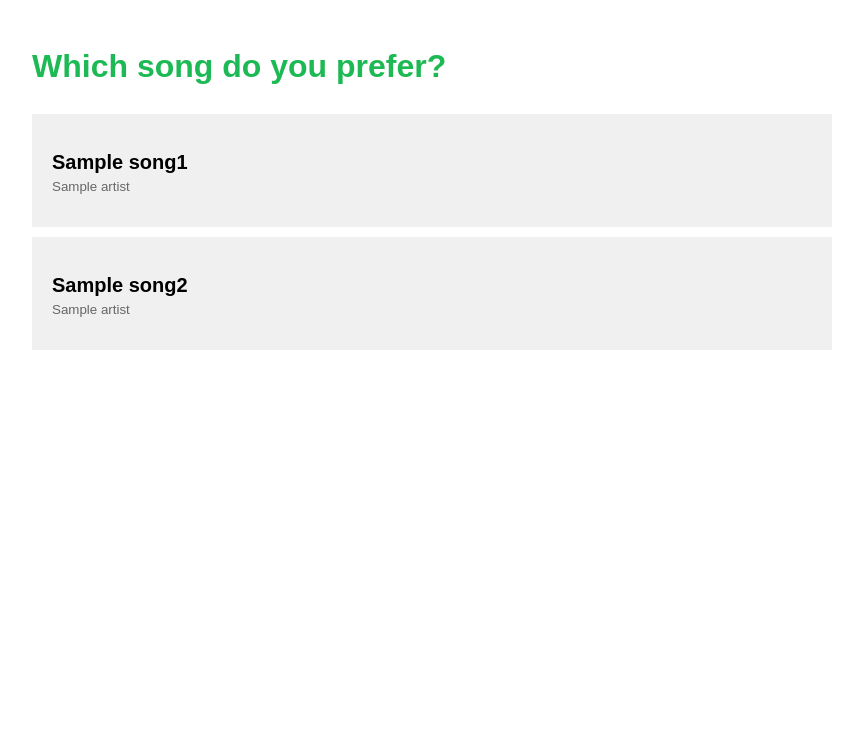
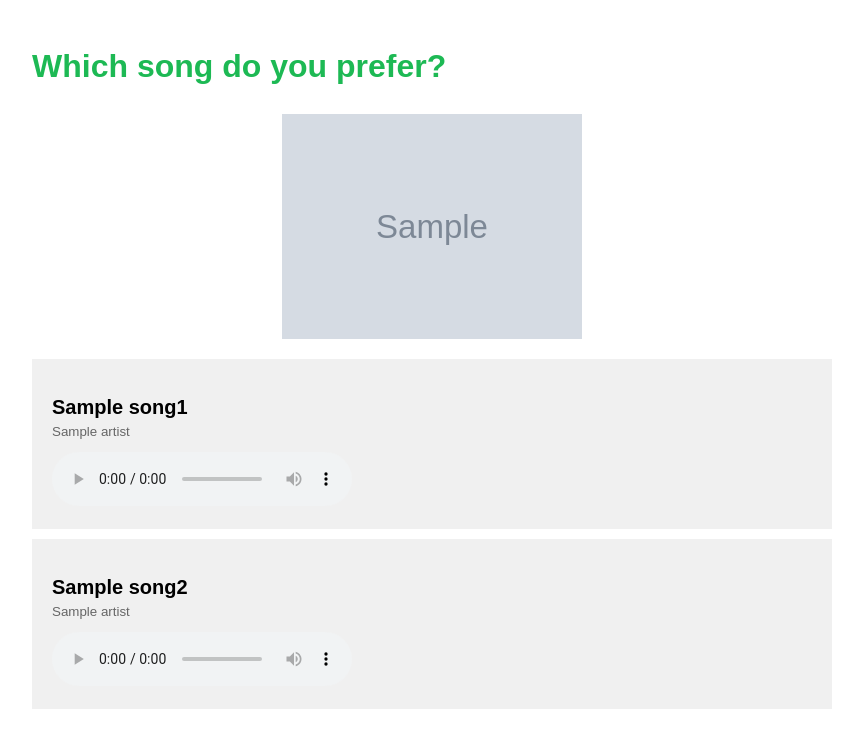
Before and after one commit to KeremKurban/Sortify, a Flask app: template templates/compare.html in a window 1280 px wide. Shown: the top 748 px of the page, without its empty margins (208-1071 px from the left). Run offline with Flask 2, Linux system fonts and the light colour scheme; the template is opened without the code that fills it: most values are stand-ins (such as "Sample title", 1, 10 or a date in 2020); grey boxes marked "Sample" are stand-in pictures.

Commit message:
add functionalities

```diff
--- a/app/routes.py
+++ b/app/routes.py
@@ -71,7 +71,8 @@ def compare():
         return redirect(url_for('result'))
 
     progress = (completed_comparisons / total_comparisons) * 100
-    return render_template('compare.html', song1=song1, song2=song2, progress=progress)
+    album_cover = tracks[0]['album_cover'] if tracks else None
+    return render_template('compare.html', song1=song1, song2=song2, progress=progress, album_cover=album_cover)
 
 @app.route('/result')
 def result():
--- a/static/css/style.css
+++ b/static/css/style.css
@@ -28,6 +28,13 @@ input[type="text"] {
     width: 100%;
     padding: 10px;
     margin-bottom: 10px;
+}
+
+.album-cover {
+    width: 100%;
+    max-width: 300px;
+    margin: 20px auto;
+    display: block;
 }
 
 .song-button {
--- a/templates/compare.html
+++ b/templates/compare.html
@@ -8,16 +8,25 @@
 </head>
 <body>
     <h1>Which song do you prefer?</h1>
+    <img src="{{ album_cover }}" alt="Album Cover" class="album-cover">
     <form action="{{ url_for('compare') }}" method="post">
         <input type="hidden" name="song1_id" value="{{ song1.id }}">
         <input type="hidden" name="song2_id" value="{{ song2.id }}">
         <button type="submit" name="chosen" value="{{ song1.id }}" class="song-button">
             <h2>{{ song1.name }}</h2>
             <p>{{ song1.artists|join(', ') }}</p>
+            <audio controls>
+                <source src="{{ song1.preview_url }}" type="audio/mpeg">
+                Your browser does not support the audio element.
+            </audio>
         </button>
         <button type="submit" name="chosen" value="{{ song2.id }}" class="song-button">
             <h2>{{ song2.name }}</h2>
             <p>{{ song2.artists|join(', ') }}</p>
+            <audio controls>
+                <source src="{{ song2.preview_url }}" type="audio/mpeg">
+                Your browser does not support the audio element.
+            </audio>
         </button>
     </form>
 </body>
```
Also changed, not shown: app/spotify_api.py (+6 -4 lines).
